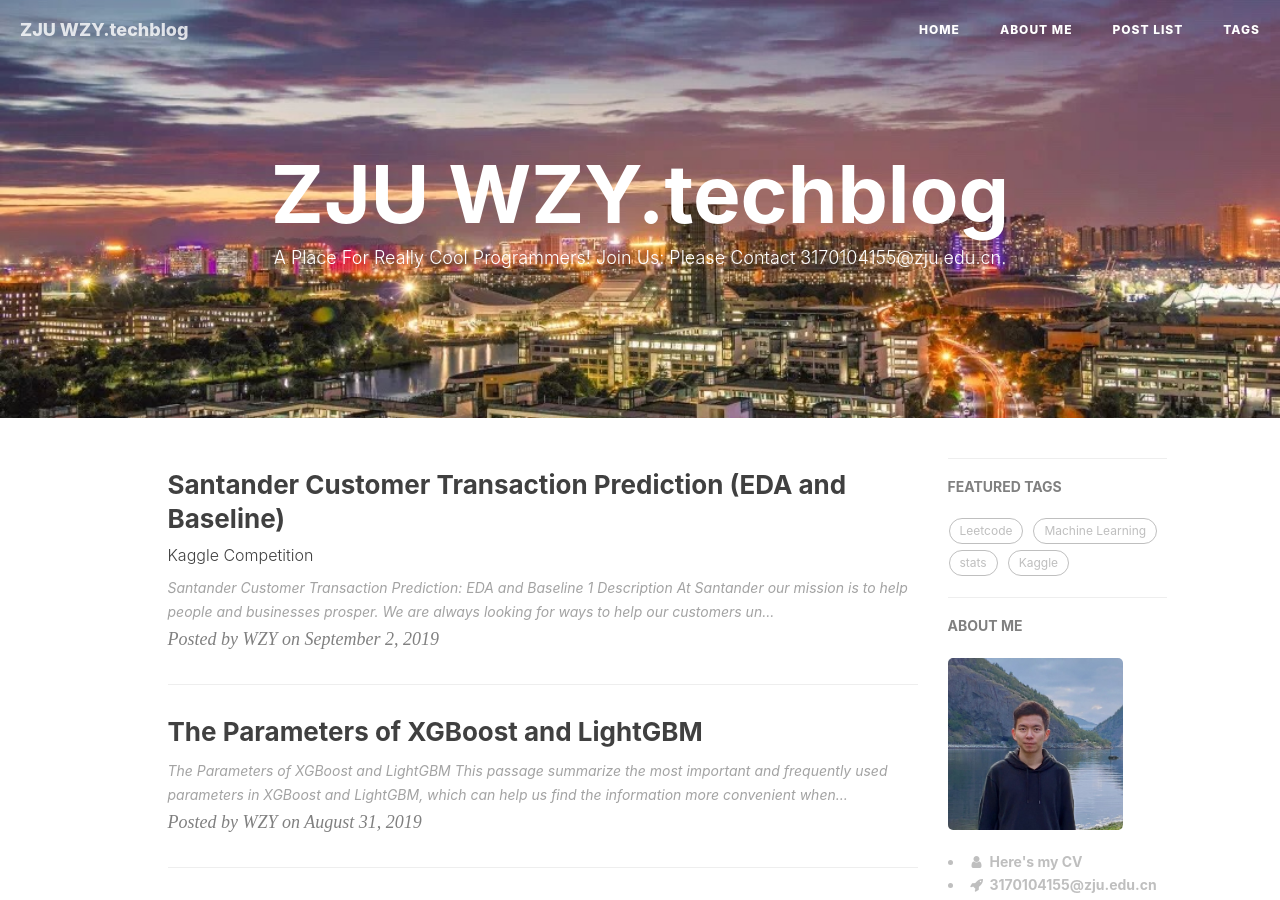
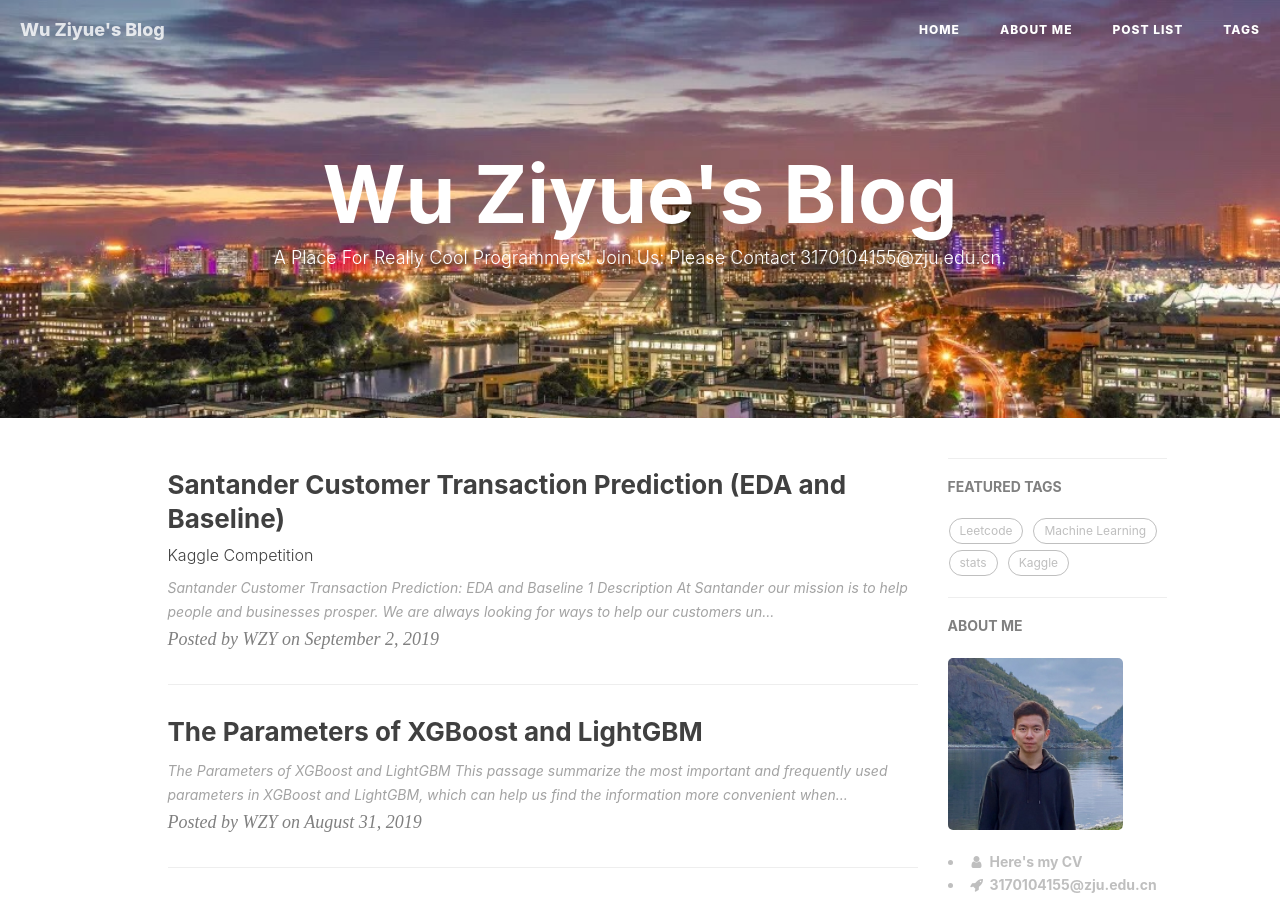
Before and after one commit to ZaccWu/ZaccWu.github.io, a Jekyll site: the page built from index.html, in a window 1280 px wide and 900 px high. Built offline with Jekyll 4.4.1, drawn with Linux system fonts in a browser that asks for light colours; nearby versions of some CDN libraries; the list of posts is cut into pages by our own code; comment, search, counter and statistics services are not loaded; some of the changed text lies outside the part shown.

Commit message:
Update _config.yml

```diff
--- a/_config.yml
+++ b/_config.yml
@@ -1,5 +1,5 @@
 # Site settings
-title: ZJU WZY.techblog
+title: Wu Ziyue's Blog
 SEOTitle: 武子越的博客 | ZIYUE WU's Blog
 header-img: img/zjubackground.png
 email: 3170104155@zju.edu.cn
```
